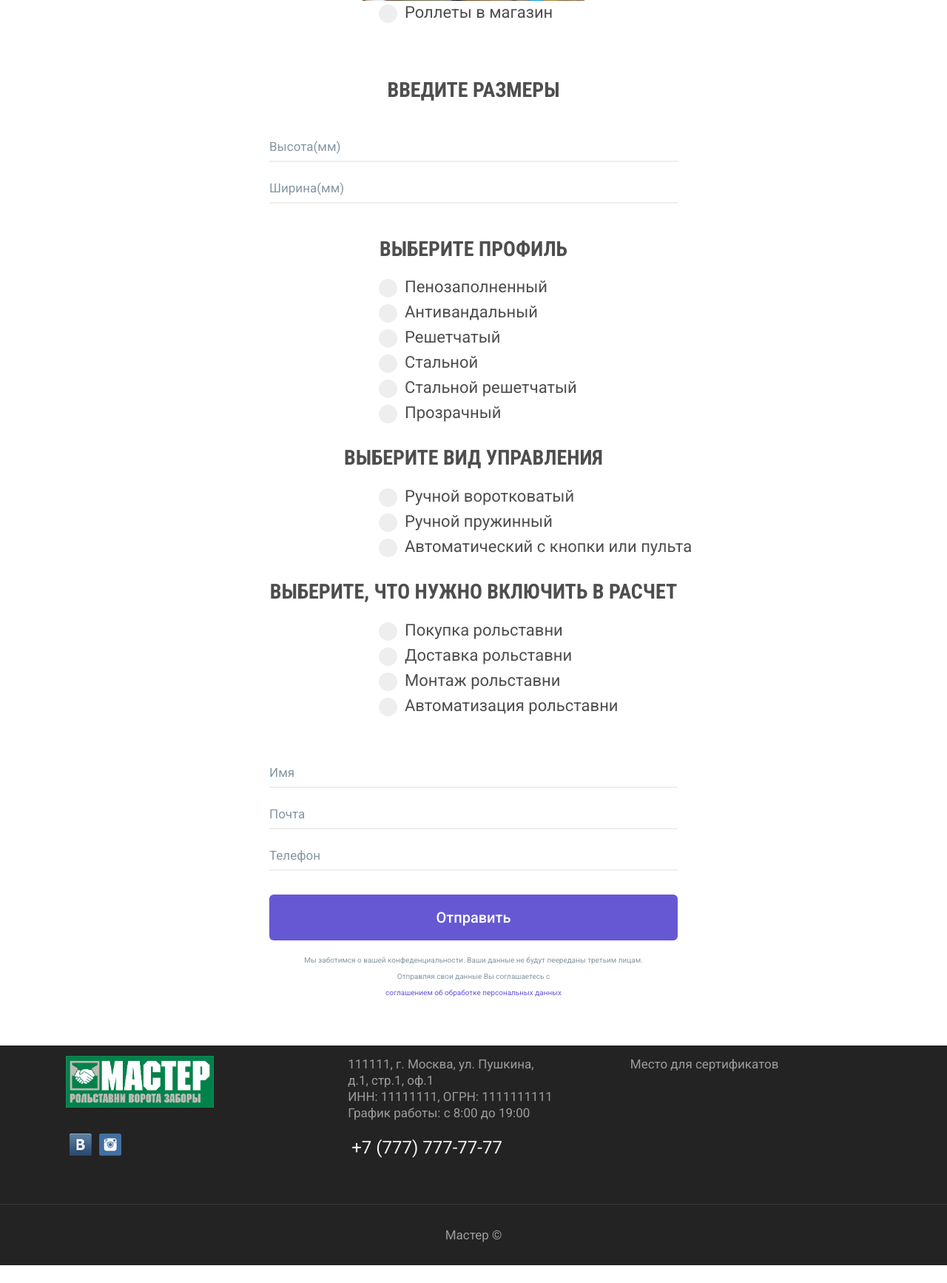
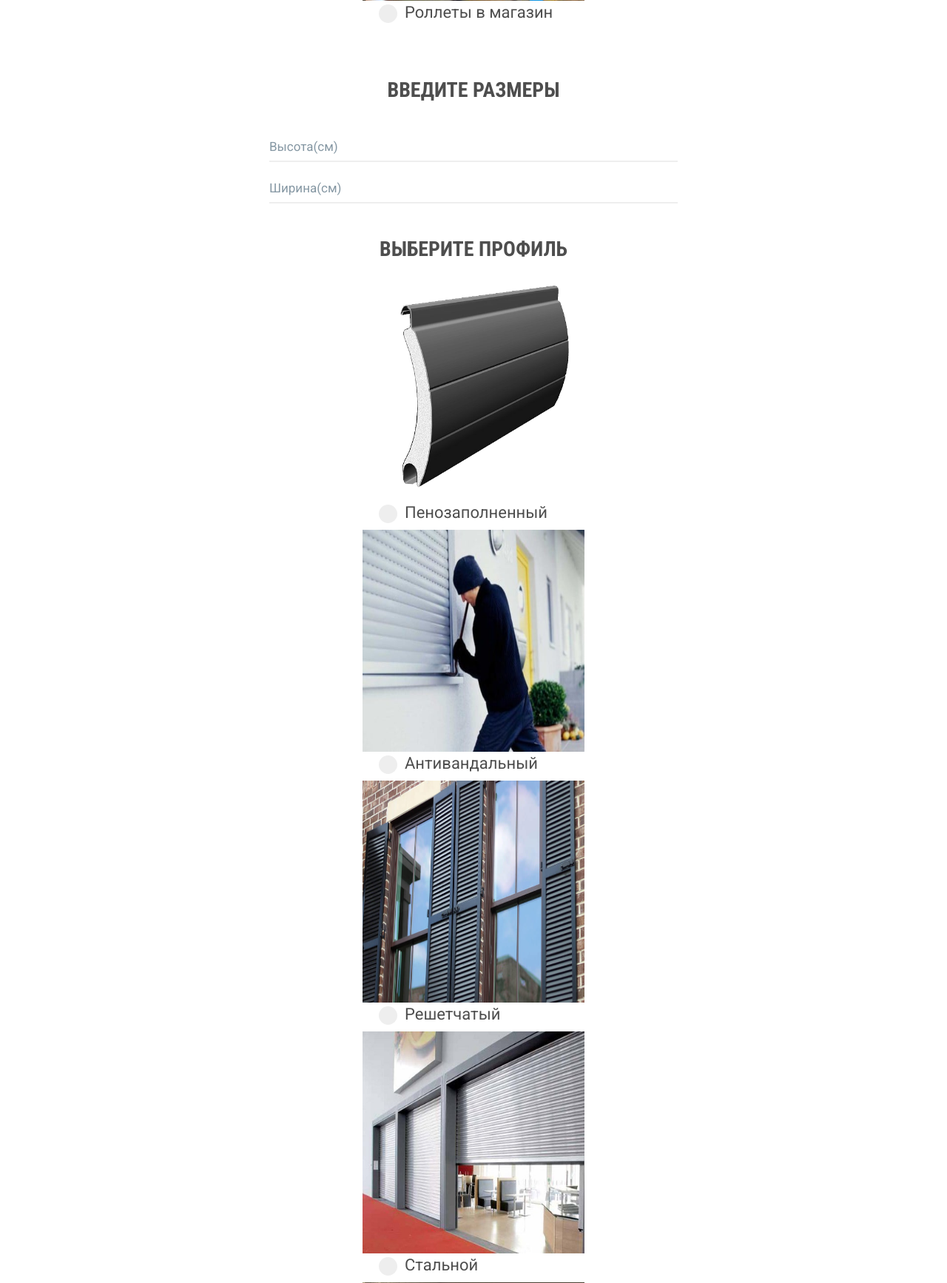
Before and after one commit to artem-create16/site_master, a Flask app: page /calculator in a window 1280 px wide. Shown: the part 2260-3994 px from the top of the page at 74% size. Before the commit the page ends 3970 px from the top, so only its background shows below. Run offline with Flask 2, Linux system fonts and the light colour scheme.

Commit message:
Added photos2

```diff
--- a/application/calculator/form.py
+++ b/application/calculator/form.py
@@ -25,7 +25,7 @@ class Kind(enum.Enum):
 class Control(enum.Enum):
     crank = 'Ручной воротковатый'
     spring = 'Ручной пружинный'
-    auto = 'Автоматический с кнопки или пульта'
+    auto = 'Автоматический с пульта'
 
 
 class Services(enum.Enum):
--- a/application/static/calculator.css
+++ b/application/static/calculator.css
@@ -169,6 +169,11 @@ header {
         padding-right: 0px;
     }
 
+    /*.image-form {*/
+    /*    width: 100px;*/
+    /*    height: 100px;*/
+    /*}*/
+
     .form-order {
         padding-top: 80px;
     }
--- a/application/templates/calculator.html
+++ b/application/templates/calculator.html
@@ -63,7 +63,7 @@
                 <div class="radio place">
                     {% for place in places %}
                     <div class="image-form">
-                        <img src="../static/img/calculator/{{ place.name }}.jpg" width="300px" height="300px">
+                        <img src="../static/img/calculator/place/{{ place.name }}.jpg" width="300px" height="300px">
                     </div>
                     <label class="container-form place">{{ place.value }}
                         <input type="radio" name="place" id="{{ place.name }}">
@@ -80,11 +80,11 @@
                     <div class="card-form">
                         <div class="input">
                             <input type="text" class="input-field" required/>
-                            <label class="input-label">Высота(мм)</label>
+                            <label class="input-label">Высота(см)</label>
                         </div>
                         <div class="input">
                             <input type="text" class="input-field" required/>
-                            <label class="input-label">Ширина(мм)</label>
+                            <label class="input-label">Ширина(см)</label>
                         </div>
                     </div>
                 </div>
@@ -95,6 +95,9 @@
                 </div>
                 <div class="radio kind">
                     {% for kind in kinds %}
+                    <div class="image-form">
+                        <img src="../static/img/calculator/kind/{{ kind.name }}.jpg" width="300px" height="300px">
+                    </div>
                     <label class="container-form kind">{{ kind.value }}
                         <input type="radio" name="kind" id="{{ kind.name }}">
                         <span class="checkmark"></span>
@@ -108,6 +111,9 @@
                 </div>
                 <div class="radio control">
                     {% for control in controls %}
+                    <div class="image-form">
+                        <img src="../static/img/calculator/control/{{ control.name }}.jpg" width="300px" height="300px">
+                    </div>
                     <label class="container-form control">{{ control.value }}
                         <input type="radio" name="control" id="{{ control.name }}">
                         <span class="checkmark"></span>
@@ -117,7 +123,7 @@
             </div>
             <div class="service">
                 <div class="title service">
-                    <h2>Выберите, что нужно включить в расчет</h2>
+                    <h2>Выберите, что нужно включить в&nbsp;расчет</h2>
                 </div>
                 <div class="radio service">
                     {% for service in services %}
```
Also changed, not shown: application/static/img/calculator/control/auto.jpg (added), application/static/img/calculator/control/crank.jpg (added), application/static/img/calculator/control/spring.jpg (added), application/static/img/calculator/kind/anti_vandal.jpg (added), application/static/img/calculator/kind/foam.jpg (added), application/static/img/calculator/kind/lattice.jpg (added), application/static/img/calculator/kind/steel.jpg (added), application/static/img/calculator/kind/steel_lattice.jpg (added), application/static/img/calculator/kind/transparent.jpg (added), application/static/img/calculator/place/garage.jpg (renamed from application/static/img/calculator/garage.jpg), application/static/img/calculator/place/home.jpg (renamed from application/static/img/calculator/home.jpg), application/static/img/calculator/place/ptozrachiy.jpg (renamed from application/static/img/calculator/ptozrachiy.jpg), application/static/img/calculator/place/shop.jpg (renamed from application/static/img/calculator/shop.jpg), application/static/img/calculator/place/toilet.jpg (renamed from application/static/img/calculator/toilet.jpg), 2 more files.
